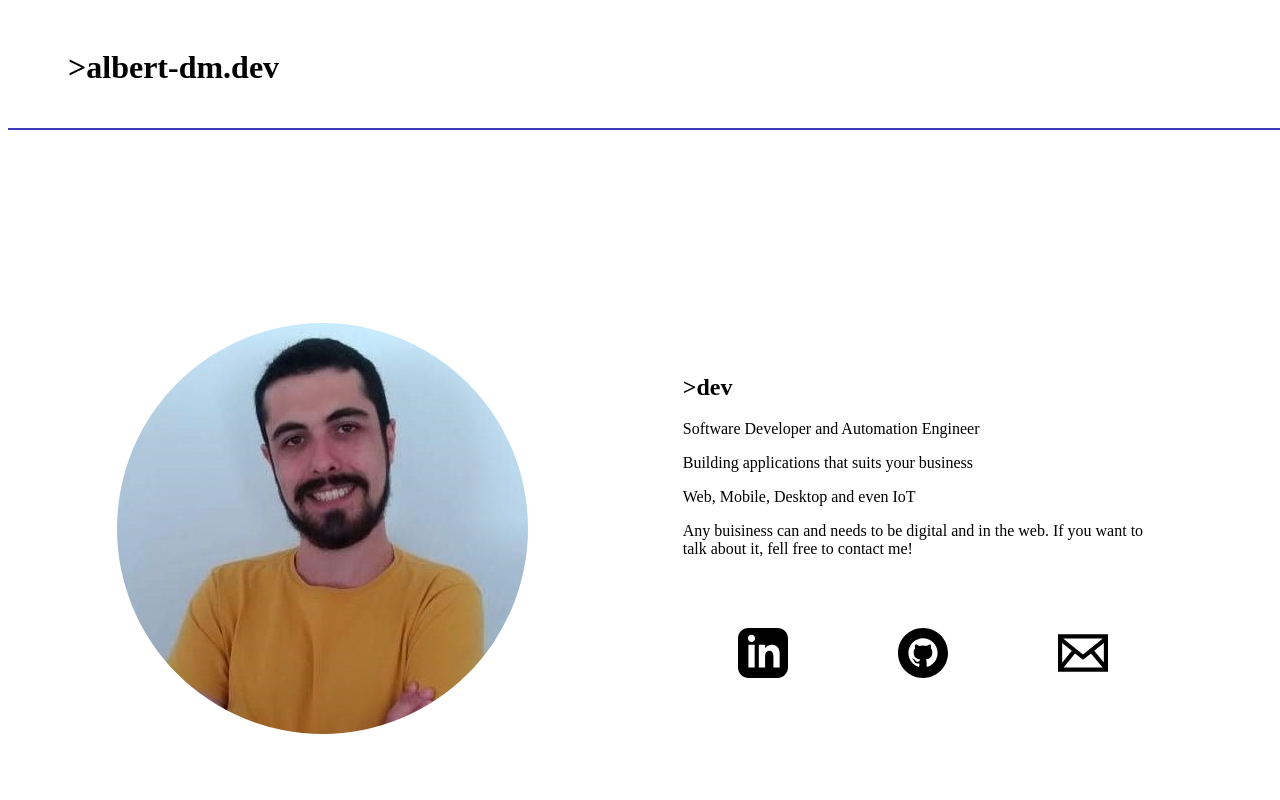
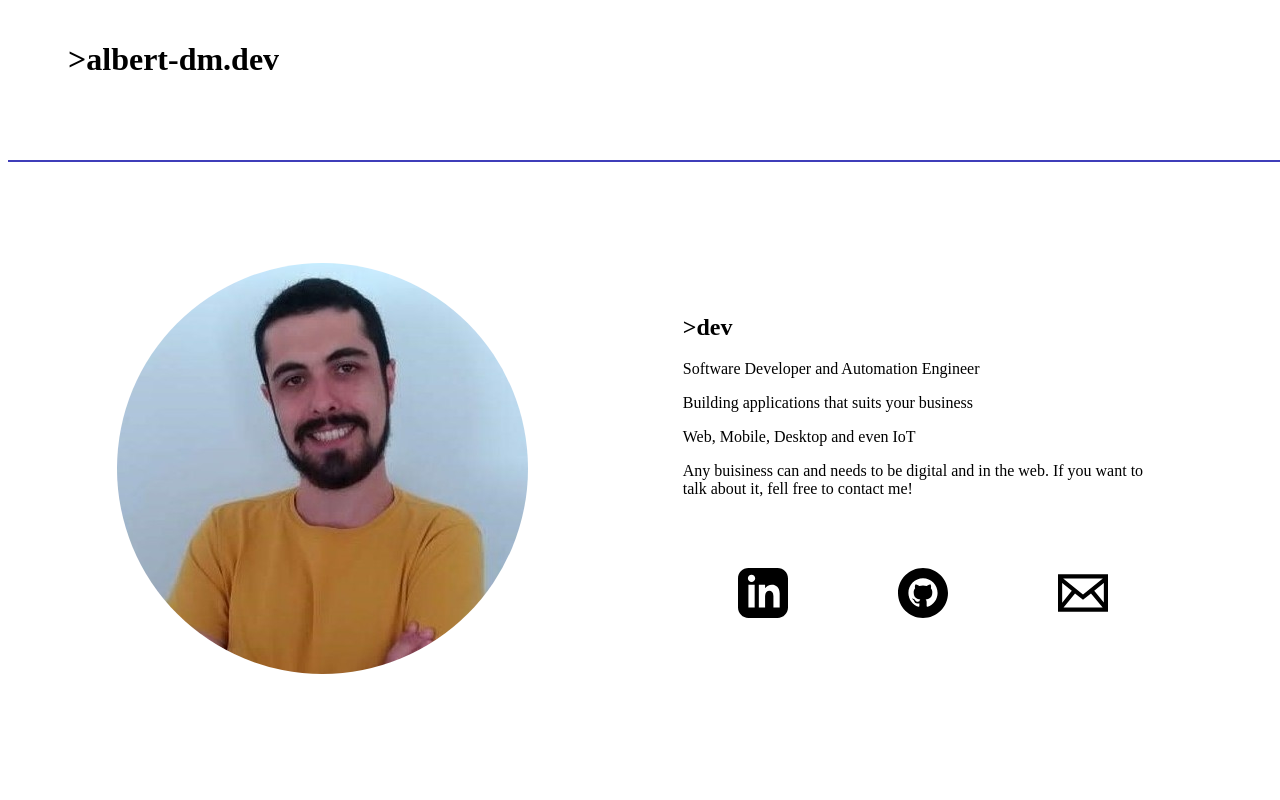
Before and after one commit to albert-dm/next-albert-dm-page, a Next.js app: page / in a window 1280 px wide. Shown: the top 800 px of the page. Built offline with nearby package versions, Linux system fonts and the light colour scheme; a web font is replaced by a local one.

Commit message:
Add simple Bio section

```diff
--- a/src/components/bioSection/bioSection.styles.js
+++ b/src/components/bioSection/bioSection.styles.js
@@ -1,13 +1,14 @@
 import styled from 'styled-components';
 import { ContentWrapper } from '../contentWrapper';
+import { headerSize } from '../theme';
 
 export const BioSectionStyled = styled(ContentWrapper)`
     display:flex;
     flex-direction:row;
     justify-content:space-between;
     flex-wrap: wrap;
-    min-height: 100vh;
-    padding-top: 120px;
+    min-height: calc(100vh - ${headerSize});
+    padding-top: ${headerSize};
     .profilePhoto {
       display: block;
       margin: auto;
--- a/src/components/header/headerStyled.styles.js
+++ b/src/components/header/headerStyled.styles.js
@@ -1,10 +1,13 @@
 import styled from 'styled-components';
-import { colors } from '../theme';
+import { colors, headerSize } from '../theme';
 
 export const HeaderStyled = styled.div`
     position: fixed;
+    top: 0;
     width: 100%;
     background-color: ${colors.white};
     padding: 20px;
     border-bottom: 2px solid ${colors.secondary};
+    height: ${headerSize};
+    overflow: hidden;
   `;
--- a/src/components/theme.js
+++ b/src/components/theme.js
@@ -4,3 +4,5 @@ export const colors = {
   secondary: '#3F3DB9',
   primary: '#000000'
 };
+
+export const headerSize = '120px';
--- a/src/pages/_document.js
+++ b/src/pages/_document.js
@@ -27,6 +27,9 @@ const GlobalStyle = createGlobalStyle`
   p {
     font-size: 14px;
     padding: 5px 0;
+  }
+  body {
+    padding-top: 150px;
   }
   };
 `;
```
